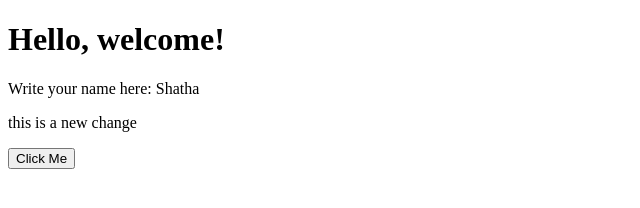
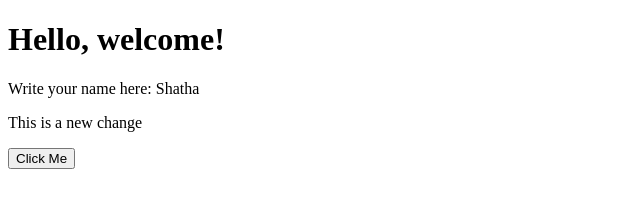
Before and after one commit to shatha333/Lab4, a plain HTML site: page index.html in a window 1280 px wide. Shown: the full height of the page, 0-640 px from the left. Drawn offline with Linux system fonts and the light colour scheme.

Commit message:
added a new change for lab 8

```diff
--- a/index.html
+++ b/index.html
@@ -10,7 +10,7 @@
 
 <h1>Hello, welcome!</h1>
 <p>Write your name here: Shatha</p>
-<p>this is a new change</p>
+<p>This is a new change</p>
 <button onclick="alert('Button clicked!')">
 Click Me
 </button>
```
